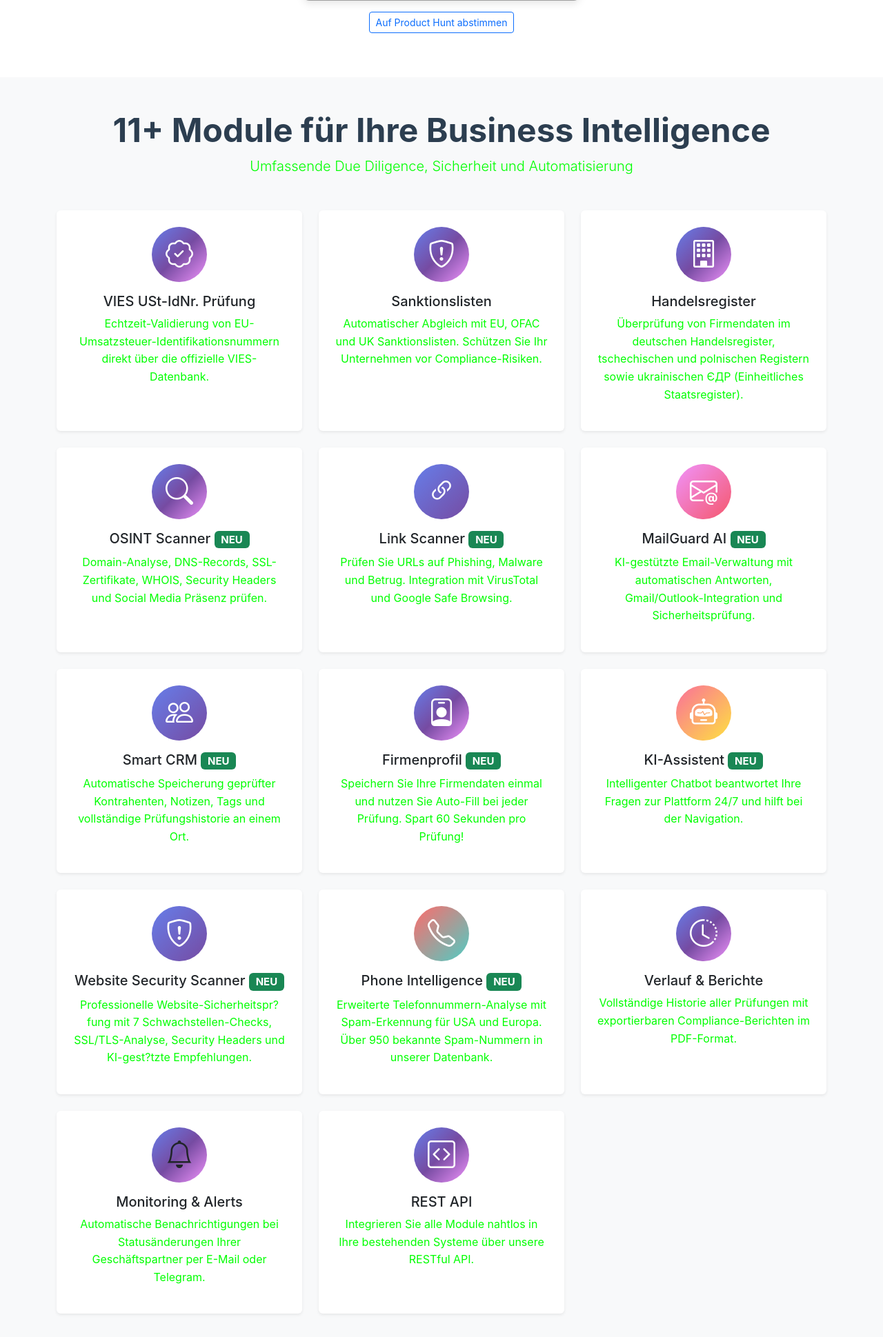
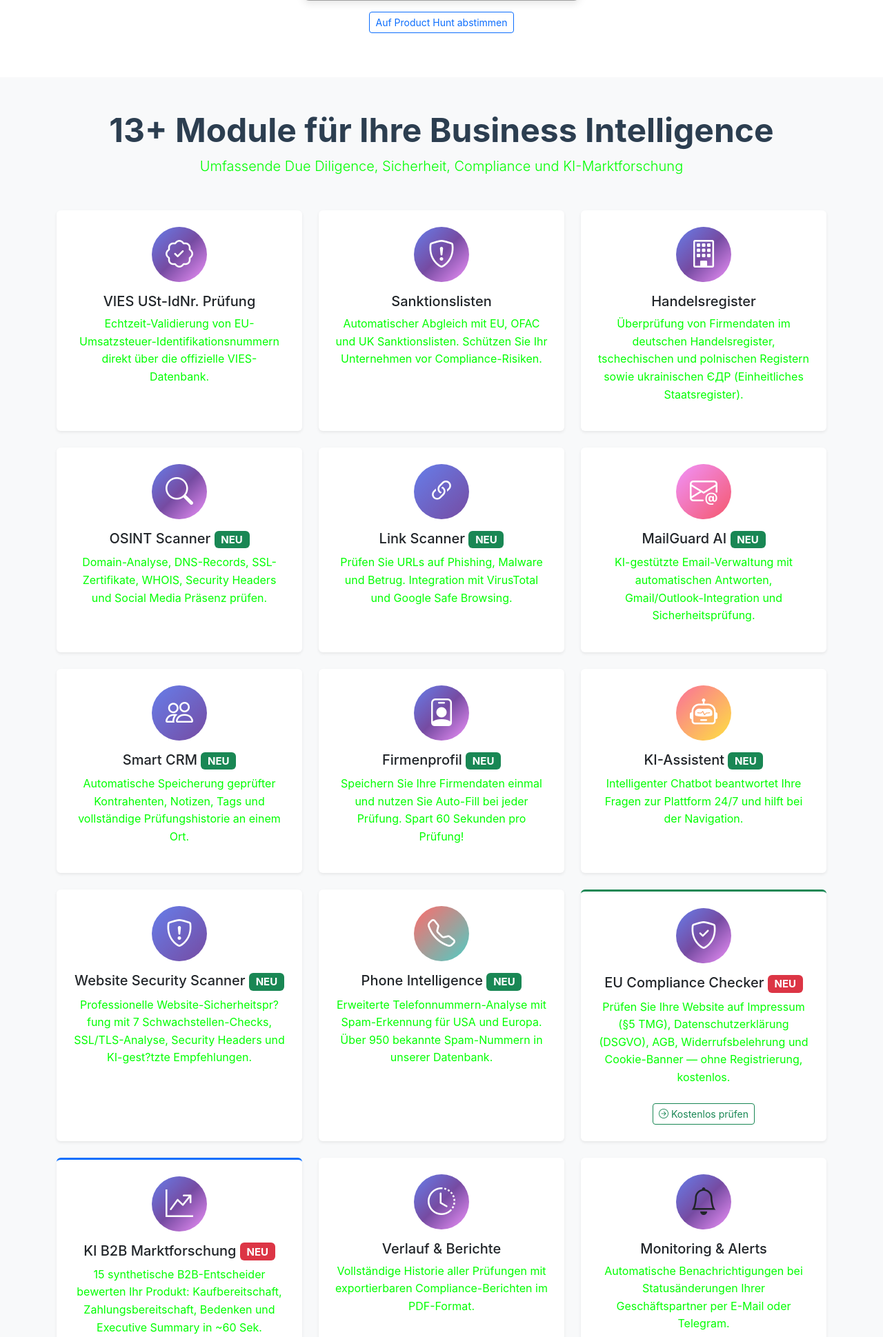
Before and after one commit to pilipandr770/vat-bot-1, a Flask app: page / in a window 1280 px wide. Shown: the part 1205-3144 px from the top of the page at 69% size. Run offline with Flask 3, Linux system fonts and the light colour scheme; parts of the project's set-up code (start-up, migrations or seed data) failed here and were passed over; some libraries are stand-ins or nearby versions; grey boxes are pictures that could not be loaded.

Commit message:
Update: landing page + chatbot knowledge with EU Compliance Checker & B2B Panel

```diff
--- a/services/chatbot_routes.py
+++ b/services/chatbot_routes.py
@@ -24,15 +24,26 @@ def _get_client() -> anthropic.Anthropic:
     return _client
 
 # System prompt — адаптирован под VAT Verifizierung платформу
-CHATBOT_SYSTEM_PROMPT = """Du bist ein hilfreicher Assistent der VAT Verifizierung Plattform.
-Du hilfst Benutzern bei Fragen zu:
-- USt-IdNr. und VAT-Verifizierung über VIES
-- Handelsregister-Abfragen
-- Sanktionslisten-Prüfungen (EU, OFAC, UK)
-- CRM und Kontrollverwaltung
-- MailGuard E-Mail-Sicherheit
-- Website-Sicherheitsscans
-- Abonnement und Preise
+CHATBOT_SYSTEM_PROMPT = """Du bist ein hilfreicher KI-Assistent der VAT Verifizierung Plattform (vat-verifizierung.de).
+
+Die Plattform bietet folgende Module:
+
+1. VIES USt-IdNr. Prüfung — Echtzeit-Validierung von EU-Umsatzsteuer-IDs über die offizielle VIES-Datenbank.
+2. Handelsregister — Firmendaten aus deutschem, tschechischem, polnischem und ukrainischem Register.
+3. Sanktionslisten — Automatischer Abgleich mit EU, OFAC und UK Sanktionslisten.
+4. OSINT Scanner — Domain-Analyse, DNS, SSL, WHOIS, Security Headers, Social Media.
+5. Phone Intelligence — Telefonnummern-Analyse mit Spam-Erkennung für USA und Europa.
+6. Link Scanner — URLs auf Phishing und Malware prüfen (VirusTotal + Google Safe Browsing).
+7. MailGuard AI — KI-gestützte E-Mail-Verwaltung mit Gmail/Outlook-OAuth, automatischen Antworten.
+8. Website Security Scanner — 7 Schwachstellen-Checks, SSL/TLS-Analyse, KI-Empfehlungen.
+9. Smart CRM — Geprüfte Kontrahenten verwalten, Notizen, Tags, Prüfungshistorie.
+10. KI-Assistent — Dieser Chatbot, beantwortet Fragen 24/7.
+11. EU Compliance Checker (NEU, kostenlos, ohne Registrierung) — Prüft Websites auf Impressum (§5 TMG), Datenschutzerklärung (DSGVO Art.13/14), AGB (BGB§305), Widerrufsbelehrung (§355 BGB) und Cookie-Banner. Ergebnis: Score 0-100, Detailanalyse pro Seite, KI-Zusammenfassung. URL: /compliance-check/
+12. KI B2B Marktforschung (NEU, kostenlos, ohne Registrierung) — 15 synthetische deutsche B2B-Entscheider (Geschäftsführer, CFO, IT-Leiterin, Steuerberaterin, Startup-Gründer u.a.) bewerten ein Produkt oder Tool. Ergebnisse: Ø Relevanz (1-10), Zahlungsbereitschaft (EUR/Monat mit Perzentilen), Kaufbereitschaft (%), Hauptbedenken, Hauptvorteile, Executive Summary. Läuft ca. 60 Sekunden. URL: /consumer-panel/
+
+Abo-Pläne: Free (0€, 1 Prüfung/Monat), Basic (9,99€/Monat, 100 Prüfungen), Professional (49,90€/Monat, 500 Prüfungen).
+
+Die beiden neuen Tools (EU Compliance Checker und KI B2B Marktforschung) sind komplett kostenlos und ohne Registrierung nutzbar.
 
 Antworte auf Deutsch, präzise und freundlich. Wenn du dir bei etwas unsicher bist, sage es ehrlich.
 """
--- a/templates/landing.html
+++ b/templates/landing.html
@@ -189,8 +189,8 @@
     <section id="features" class="py-5 bg-light">
         <div class="container">
             <div class="text-center mb-5">
-                <h2 class="display-5 fw-bold">11+ Module für Ihre Business Intelligence</h2>
-                <p class="lead text-muted">Umfassende Due Diligence, Sicherheit und Automatisierung</p>
+                <h2 class="display-5 fw-bold">13+ Module für Ihre Business Intelligence</h2>
+                <p class="lead text-muted">Umfassende Due Diligence, Sicherheit, Compliance und KI-Marktforschung</p>
             </div>
 
             <div class="row g-4">
@@ -369,7 +369,45 @@
                         </div>
                     </div>
                 </div>
-<!-- History & Reports -->
+<!-- EU Compliance Checker - NEU -->
+                <div class="col-md-4">
+                    <div class="card h-100 border-0 shadow-sm border-top border-3 border-success">
+                        <div class="card-body text-center p-4">
+                            <div class="feature-icon bg-success text-white rounded-circle mb-3">
+                                <i class="bi bi-shield-check fs-1"></i>
+                            </div>
+                            <h3 class="h5">EU Compliance Checker <span class="badge bg-danger">NEU</span></h3>
+                            <p class="text-muted">
+                                Prüfen Sie Ihre Website auf Impressum (§5 TMG), Datenschutzerklärung (DSGVO),
+                                AGB, Widerrufsbelehrung und Cookie-Banner — ohne Registrierung, kostenlos.
+                            </p>
+                            <a href="/compliance-check/" class="btn btn-outline-success btn-sm mt-2">
+                                <i class="bi bi-arrow-right-circle me-1"></i>Kostenlos prüfen
+                            </a>
+                        </div>
+                    </div>
+                </div>
+
+                <!-- KI B2B Marktforschung - NEU -->
+                <div class="col-md-4">
+                    <div class="card h-100 border-0 shadow-sm border-top border-3 border-primary">
+                        <div class="card-body text-center p-4">
+                            <div class="feature-icon bg-primary text-white rounded-circle mb-3">
+                                <i class="bi bi-graph-up-arrow fs-1"></i>
+                            </div>
+                            <h3 class="h5">KI B2B Marktforschung <span class="badge bg-danger">NEU</span></h3>
+                            <p class="text-muted">
+                                15 synthetische B2B-Entscheider bewerten Ihr Produkt: Kaufbereitschaft,
+                                Zahlungsbereitschaft, Bedenken und Executive Summary in ~60 Sek.
+                            </p>
+                            <a href="/consumer-panel/" class="btn btn-outline-primary btn-sm mt-2">
+                                <i class="bi bi-arrow-right-circle me-1"></i>Kostenlos testen
+                            </a>
+                        </div>
+                    </div>
+                </div>
+
+                <!-- History & Reports -->
                 <div class="col-md-4">
                     <div class="card h-100 border-0 shadow-sm">
                         <div class="card-body text-center p-4">
```
